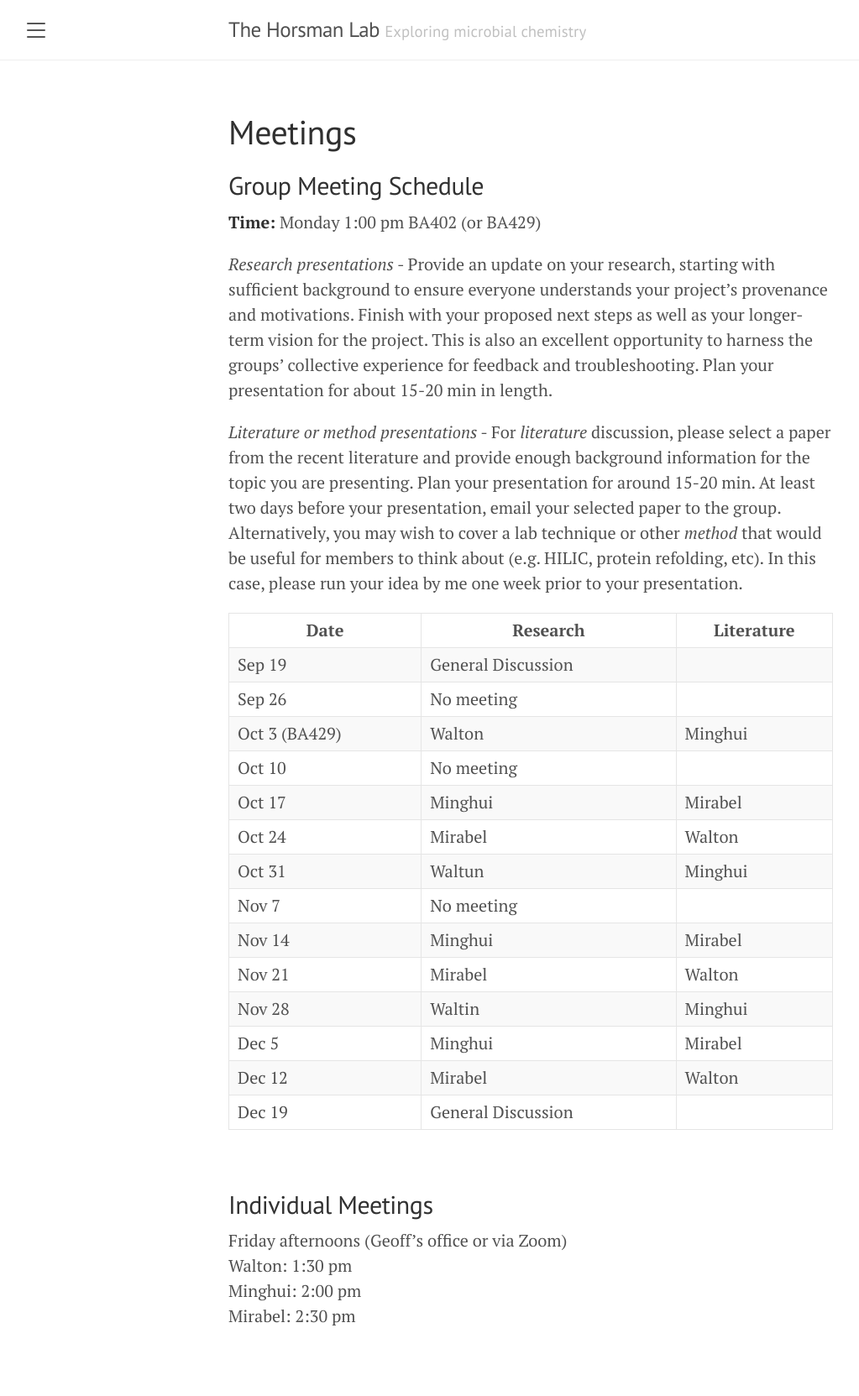
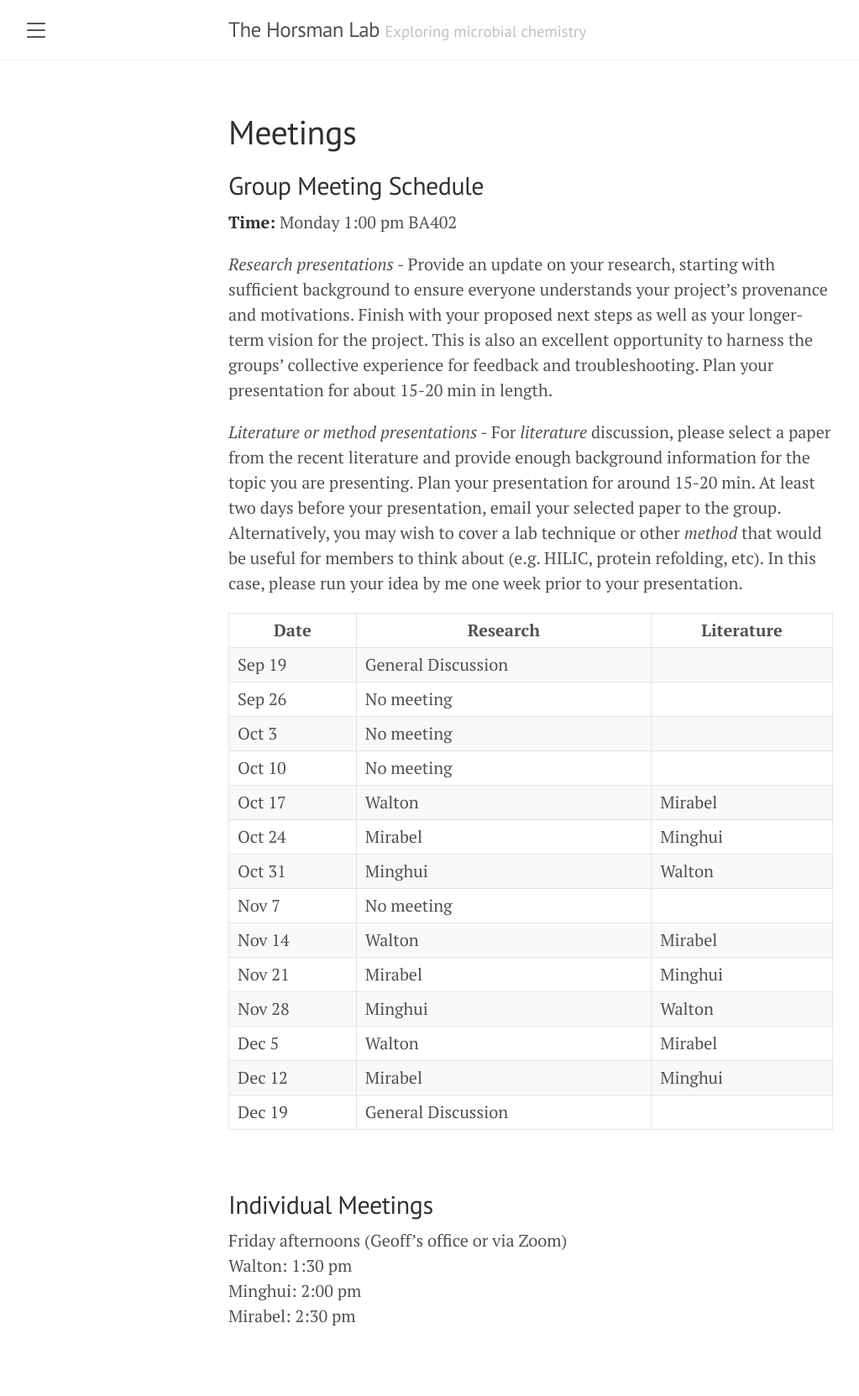
Before and after one commit to horsmanlab/horsmanlab.github.io, a Jekyll site: the page built from meetings.md, in a window 1280 px wide. Shown: the whole page at 84% size, without its empty margins (8-1031 px from the left). Built offline with Jekyll 4.4.1, drawn with Linux system fonts in a browser that asks for light colours.

Commit message:
fall meeting update2

```diff
--- a/meetings.md
+++ b/meetings.md
@@ -4,7 +4,7 @@ title: Meetings
 ---
 
 ## Group Meeting Schedule
-**Time:** Monday 1:00 pm BA402 (or BA429)<br/>
+**Time:** Monday 1:00 pm BA402<br/>
 
 
 *Research presentations* - Provide an update on your research, starting with sufficient background to ensure everyone understands your project’s provenance and motivations. Finish with your proposed next steps as well as your longer-term vision for the project. This is also an excellent opportunity to harness the groups’ collective experience for feedback and troubleshooting. Plan your presentation for about 15-20 min in length.<br/>
@@ -31,9 +31,9 @@ title: Meetings
       <td></td>
     </tr>
     <tr>
-      <td>Oct 3 (BA429)</td>
-      <td>Walton</td>
-      <td>Minghui</td>
+      <td>Oct 3</td>
+      <td>No meeting</td>
+      <td></td>
     </tr>
     <tr>
       <td>Oct 10</td>
@@ -42,18 +42,18 @@ title: Meetings
     </tr>
     <tr>
       <td>Oct 17</td>
-      <td>Minghui</td>
+      <td>Walton</td>
       <td>Mirabel</td>
     </tr>
     <tr>
       <td>Oct 24</td>
       <td>Mirabel</td>
-      <td>Walton</td>
+      <td>Minghui</td>
     </tr>
     <tr>
       <td>Oct 31</td>
-      <td>Waltun</td>
       <td>Minghui</td>
+      <td>Walton</td>
     </tr>
     <tr>
       <td>Nov 7</td>
@@ -62,28 +62,28 @@ title: Meetings
     </tr>
     <tr>
       <td>Nov 14</td>
-      <td>Minghui</td>
+      <td>Walton</td>
       <td>Mirabel</td>
     </tr>
     <tr>
       <td>Nov 21</td>
       <td>Mirabel</td>
+      <td>Minghui</td>
+    </tr>
+    <tr>
+      <td>Nov 28</td>
+      <td>Minghui</td>
       <td>Walton</td>
     </tr>
     <tr>
-      <td>Nov 28</td>
-      <td>Waltin</td>
-      <td>Minghui</td>
-    </tr>
-    <tr>
       <td>Dec 5</td>
-      <td>Minghui</td>
+      <td>Walton</td>
       <td>Mirabel</td>
     </tr>
     <tr>
       <td>Dec 12</td>
       <td>Mirabel</td>
-      <td>Walton</td>
+      <td>Minghui</td>
     </tr>
     <tr>
       <td>Dec 19</td>
```
Also changed, not shown: 3 other files.
